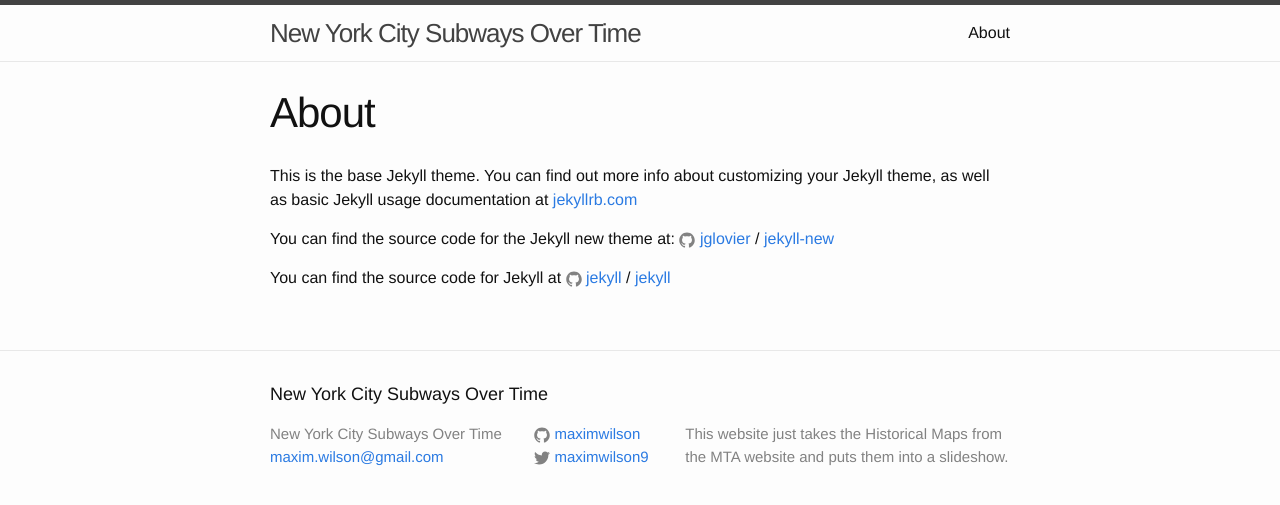
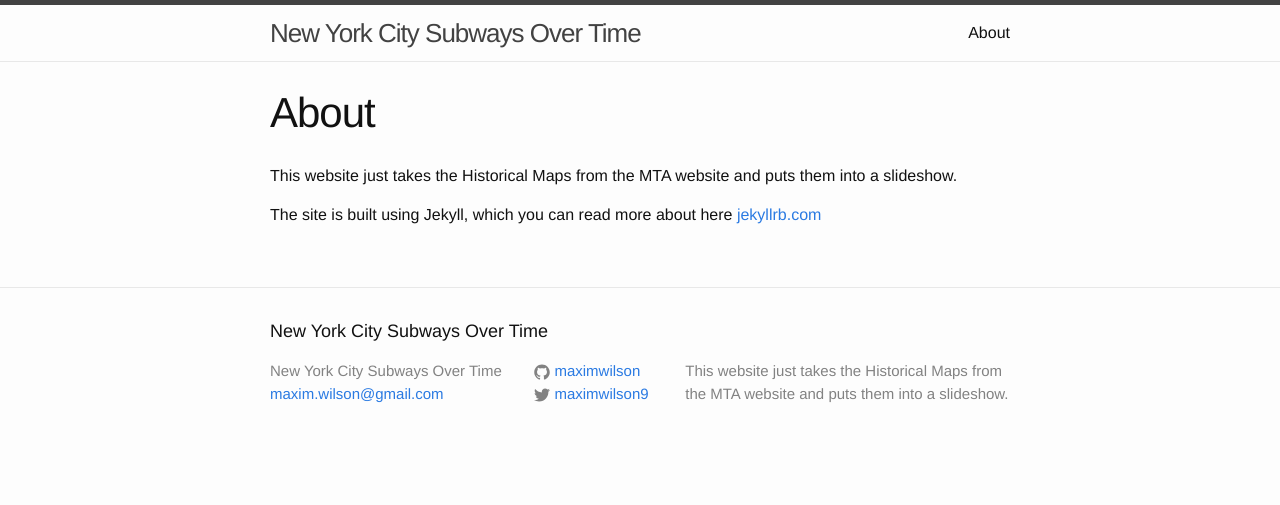
Before and after one commit to maximwilson/maximwilson.github.io, a Jekyll site: the page built from about.md, in a window 1280 px wide. Shown: the top 505 px of the page. Built offline with Jekyll 4.4.1, drawn with Linux system fonts in a browser that asks for light colours.

Commit message:
edit about page copy

```diff
--- a/about.md
+++ b/about.md
@@ -4,12 +4,6 @@ title: About
 permalink: /about/
 ---
 
-This is the base Jekyll theme. You can find out more info about customizing your Jekyll theme, as well as basic Jekyll usage documentation at [jekyllrb.com](http://jekyllrb.com/)
+This website just takes the Historical Maps from the MTA website and puts them into a slideshow.
 
-You can find the source code for the Jekyll new theme at:
-{% include icon-github.html username="jglovier" %} /
-[jekyll-new](https://github.com/jglovier/jekyll-new)
-
-You can find the source code for Jekyll at
-{% include icon-github.html username="jekyll" %} /
-[jekyll](https://github.com/jekyll/jekyll)
+The site is built using Jekyll, which you can read more about here [jekyllrb.com](http://jekyllrb.com/)
```
